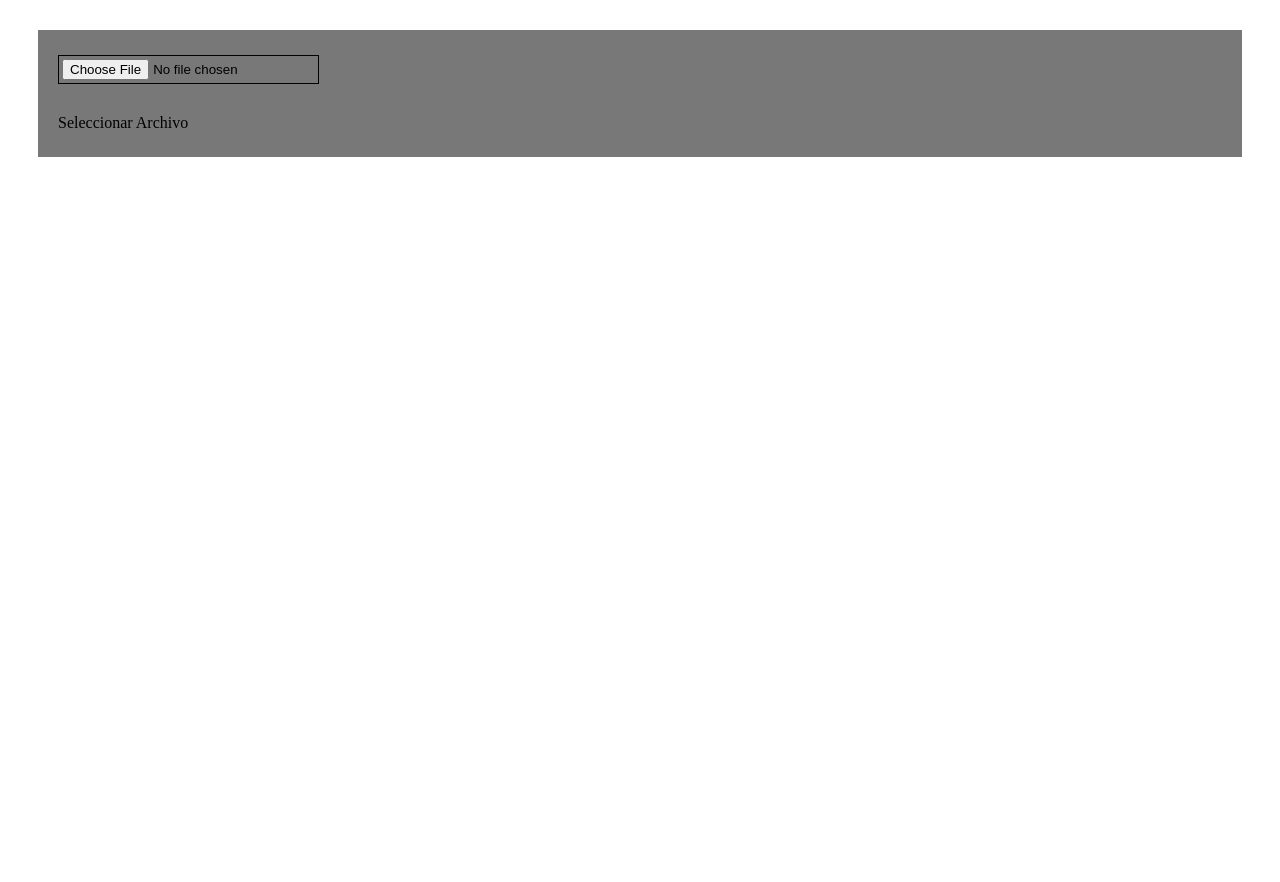
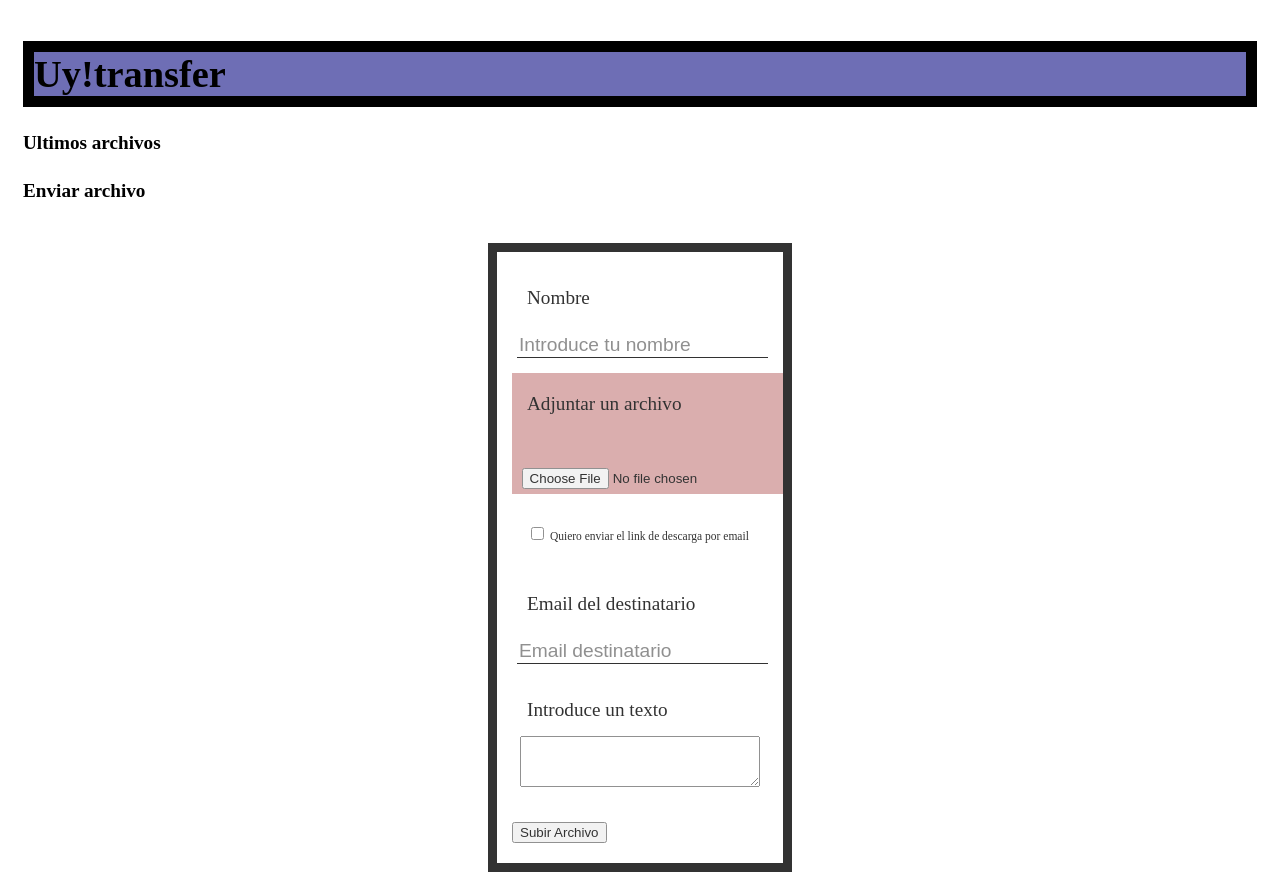
Before and after one commit to albernaker/HTMLRUBEN, a PHP site: page /form.html in a window 1280 px wide. Before the commit the page ends 157 px from the top, so only its background shows below. Run offline with PHP 8.4, Linux system fonts and the light colour scheme.

Commit message:
primer commit

```diff
--- a/ActivitatsPHP/UF2_AC1/uytransfer/css/estilos.css
+++ b/ActivitatsPHP/UF2_AC1/uytransfer/css/estilos.css
@@ -1,38 +1,53 @@
-@charset "utf-8";
-/* CSS Document */
-
 label, button {
 	clear: both;
 	float: left;
 	margin: 15px 10px;
 }
+body{
 
-label {
-	width: 150px;
+	font-size: 1.2em;
 }
 
-input, select, textarea {
-	float: left;
-	outline: none;
-	border: 1px solid #000;
-	margin: 15px 10px;
-	padding: 3px;
-}
+
+
 
 div {
-	padding: 10px;
-	margin:30px;
-	background-color: #787878;
+	padding: 5px;
+	margin:10px;
 	overflow: hidden;
 }
 
-table {
-	border-spacing: 10px 5px;
+h1{
+	background-color: #6e6eb5;
+	border: 0.3em solid;
 }
 
-td {
-	border: 1px solid blue;
-	padding: 5px;
-	background-color: #606060;
-	color: white;
+.formulari {
+	opacity: 0.8;
+	border: 0.5em solid;
+	text-align: center;
+
+	margin-left: 25em;
+	margin-right: 25em;
 }
+
+.inputs {
+	padding-top: 10px;
+	border-bottom: 0.1em solid;
+	border-top: 0em solid;
+	border-left: 0em solid;
+	font-size: 1em;
+
+}
+.borde {
+	background-color: #d29b9b;
+	width: 95%
+}
+
+.font {
+	font-size: 0.6em;
+}
+
+.width {
+	width: 95%;
+}
--- a/ActivitatsPHP/UF2_AC1/uytransfer/form.html
+++ b/ActivitatsPHP/UF2_AC1/uytransfer/form.html
@@ -3,14 +3,58 @@
 	<head>
 		<meta charset="utf-8">
 		<title>PHP</title>
-		<link rel="stylesheet" type="text/css" href="css/estilos.css" />
+		<link rel="stylesheet" type="text/css" href="CSS/estilos.css" />
 		<meta name="viewport" content="width=device-width, initial-scale=1.0">
 	</head>
 
 	<body>
-		<div class="custom-file">
-  <input type="file" class="custom-file-input" id="customFileLang" lang="es">
-  <label class="custom-file-label" for="customFileLang">Seleccionar Archivo</label>
+		<div>
+		<h1>Uy!transfer</h1>
+		<h4>Ultimos archivos</h4>
+		<h4>Enviar archivo</h4>
+		</div>
+
+
+	<div class="formulari">
+	<form role="form">
+  <div class="form-group">
+    <label for="ejemplo_nombre_1">Nombre</label>
+    <input type="email" class="form-control inputs" id="ejemplo_nombre_1"
+           placeholder="Introduce tu nombre">
+  </div>
+
+    <div class="form-group borde">
+    <label for="ejemplo_archivo_1">Adjuntar un archivo</label> <br><br><br><br>
+    <input type="file" id="ejemplo_archivo_1">
+
+  </div>
+
+
+  <div class="checkbox font">
+    <label>
+      <input type="checkbox"> Quiero enviar el link de descarga por email
+    </label>
+  </div>
+
+
+  <div class="form-group">
+    <label for="ejemplo_password_1">Email del destinatario</label>
+    <input type="email" class="form-control inputs" id="email"
+           placeholder="Email destinatario">
+  </div>
+<div>
+	<label for="texto">Introduce un texto</label><br><br>
+     <textarea class="form-control width" rows="3"></textarea>
 </div>
+
+
+   <button type="button" class="btn btn-primary btn-lg active ">Subir Archivo</button>
+
+
+
+
+</form>
+</div>
+
 	</body>
 </html>
```
